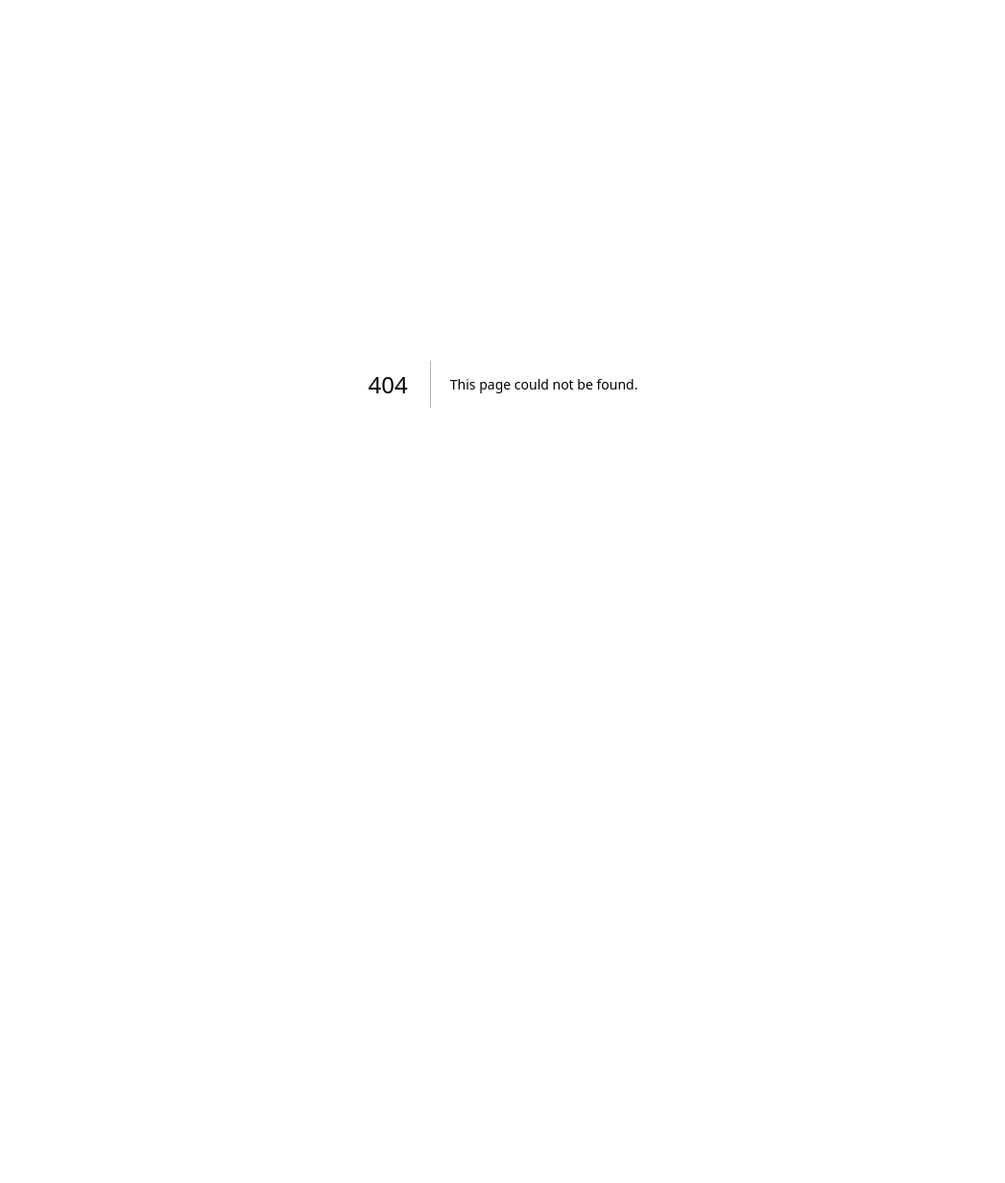
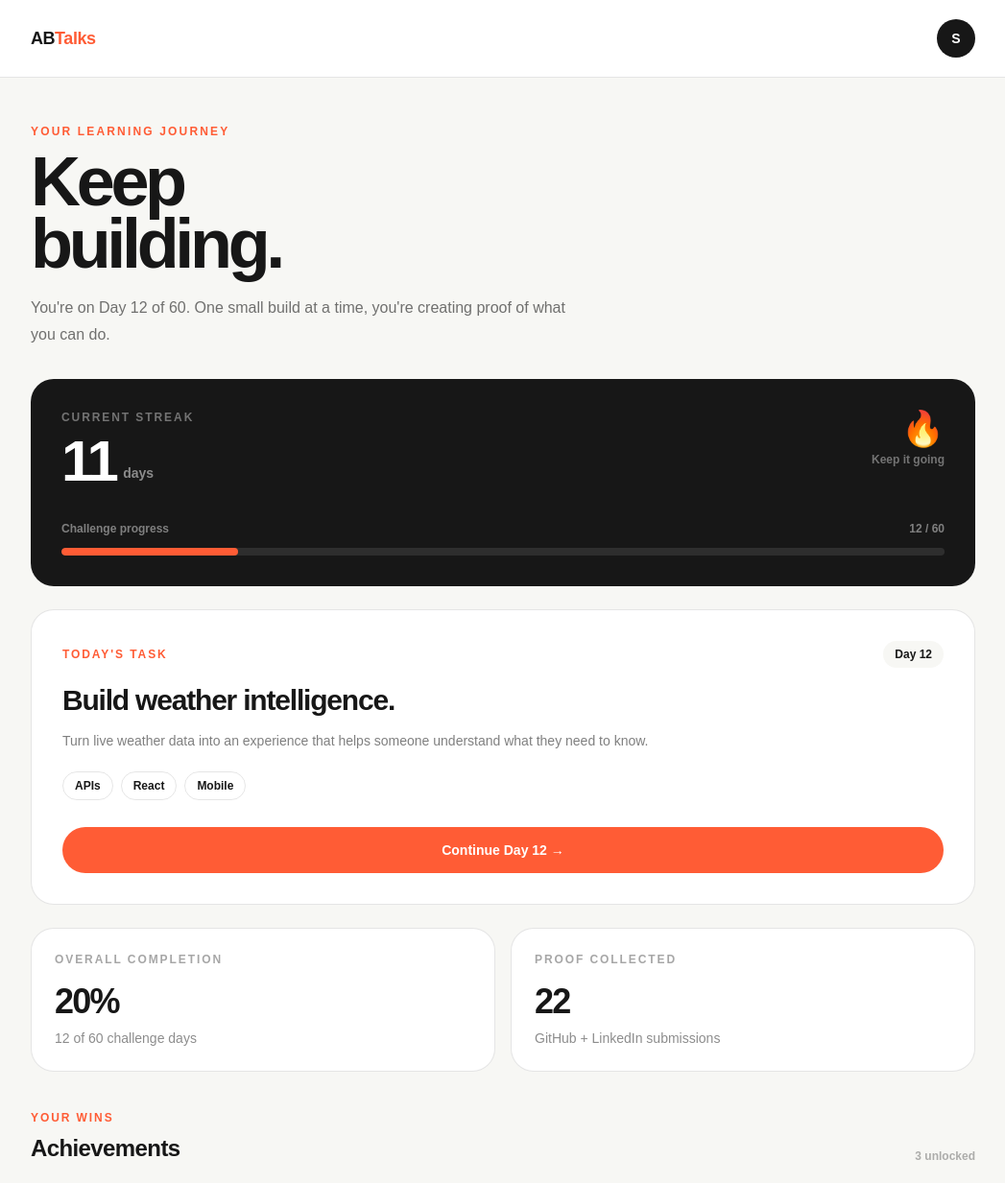
Before and after one commit to suhanishukla03/Suhani-s-redesign-ABtalks, a Next.js app: page /dashboard in a window 1280 px wide. Before the commit this address had no page. Shown: the top 1233 px of the page at 96% size, without its empty margins (116-1163 px from the left). Before the commit the page ends 800 px from the top, so only its background shows below. Built offline with nearby package versions, Linux system fonts and the light colour scheme.

Commit message:
Build student dashboard

```diff
--- /dev/null
+++ b/app/dashboard/page.tsx
@@ -0,0 +1,262 @@
+"use client";
+
+import { useState } from "react";
+
+const achievements = [
+  { icon: "⚡", title: "Early Builder", text: "Started your challenge" },
+  { icon: "🔥", title: "7 Day Streak", text: "Showed up for a full week" },
+  { icon: "🚀", title: "First Ship", text: "Published your first project" },
+];
+
+export default function Dashboard() {
+  const [profileOpen, setProfileOpen] = useState(false);
+
+  return (
+    <main className="min-h-screen bg-[#f7f7f4] text-[#171717]">
+      {/* Header */}
+      <header className="border-b border-black/10 bg-white">
+        <div className="mx-auto flex max-w-5xl items-center justify-between px-5 py-5">
+          <a href="/" className="text-lg font-black tracking-tight">
+            AB<span className="text-[#ff5c35]">Talks</span>
+          </a>
+
+          <button
+            onClick={() => setProfileOpen(!profileOpen)}
+            className="flex h-10 w-10 items-center justify-center rounded-full bg-[#171717] text-sm font-bold text-white"
+            aria-label="Open profile"
+          >
+            S
+          </button>
+        </div>
+      </header>
+
+      <div className="mx-auto max-w-5xl px-5 py-8 sm:py-12">
+
+        {/* Profile reminder */}
+        {profileOpen && (
+          <section className="mb-5 rounded-3xl border border-black/10 bg-white p-5">
+            <p className="text-xs font-bold uppercase tracking-[0.16em] text-[#ff5c35]">
+              Your profile
+            </p>
+
+            <h2 className="mt-2 text-xl font-black">
+              Your profile isn't complete yet.
+            </h2>
+
+            <p className="mt-2 text-sm leading-6 text-black/50">
+              Add your name and track so your learning journey
+              feels like yours.
+            </p>
+
+            <button className="mt-4 rounded-full bg-[#171717] px-5 py-3 text-sm font-bold text-white">
+              Complete profile →
+            </button>
+          </section>
+        )}
+
+        {/* Greeting */}
+        <section>
+          <p className="text-xs font-bold uppercase tracking-[0.18em] text-[#ff5c35]">
+            Your learning journey
+          </p>
+
+          <h1 className="mt-3 text-5xl font-black leading-[0.9] tracking-[-0.06em] sm:text-7xl">
+            Keep
+            <br />
+            building.
+          </h1>
+
+          <p className="mt-5 max-w-xl text-base leading-7 text-black/55">
+            You're on Day 12 of 60. One small build at a time,
+            you're creating proof of what you can do.
+          </p>
+        </section>
+
+        {/* Main progress card */}
+        <section className="mt-8 rounded-3xl bg-[#171717] p-6 text-white sm:p-8">
+          <div className="flex items-start justify-between">
+            <div>
+              <p className="text-xs font-bold uppercase tracking-[0.16em] text-white/40">
+                Current streak
+              </p>
+
+              <div className="mt-2 flex items-end gap-2">
+                <span className="text-6xl font-black tracking-[-0.06em]">
+                  11
+                </span>
+
+                <span className="mb-2 text-sm font-bold text-white/50">
+                  days
+                </span>
+              </div>
+            </div>
+
+            <div className="text-right">
+              <span className="text-4xl">🔥</span>
+              <p className="mt-1 text-xs font-bold text-white/40">
+                Keep it going
+              </p>
+            </div>
+          </div>
+
+          <div className="mt-8">
+            <div className="flex justify-between text-xs font-bold text-white/45">
+              <span>Challenge progress</span>
+              <span>12 / 60</span>
+            </div>
+
+            <div className="mt-3 h-2 overflow-hidden rounded-full bg-white/10">
+              <div
+                className="h-full rounded-full bg-[#ff5c35]"
+                style={{ width: "20%" }}
+              />
+            </div>
+          </div>
+        </section>
+
+        {/* Today's task */}
+        <section className="mt-6 rounded-3xl border border-black/10 bg-white p-6 sm:p-8">
+          <div className="flex items-center justify-between">
+            <p className="text-xs font-bold uppercase tracking-[0.16em] text-[#ff5c35]">
+              Today's task
+            </p>
+
+            <span className="rounded-full bg-[#f7f7f4] px-3 py-1.5 text-xs font-bold">
+              Day 12
+            </span>
+          </div>
+
+          <h2 className="mt-4 text-3xl font-black tracking-[-0.04em]">
+            Build weather intelligence.
+          </h2>
+
+          <p className="mt-3 text-sm leading-6 text-black/50">
+            Turn live weather data into an experience that
+            helps someone understand what they need to know.
+          </p>
+
+          <div className="mt-5 flex flex-wrap gap-2">
+            {["APIs", "React", "Mobile"].map((tag) => (
+              <span
+                key={tag}
+                className="rounded-full border border-black/10 px-3 py-1.5 text-xs font-semibold"
+              >
+                {tag}
+              </span>
+            ))}
+          </div>
+
+          <a
+            href="/day/12"
+            className="mt-7 flex h-12 items-center justify-center rounded-full bg-[#ff5c35] text-sm font-bold text-white transition hover:bg-[#171717]"
+          >
+            Continue Day 12 →
+          </a>
+        </section>
+
+        {/* Overall completion */}
+        <section className="mt-6 grid gap-4 sm:grid-cols-2">
+          <article className="rounded-3xl border border-black/10 bg-white p-6">
+            <p className="text-xs font-bold uppercase tracking-[0.16em] text-black/35">
+              Overall completion
+            </p>
+
+            <p className="mt-4 text-4xl font-black tracking-[-0.05em]">
+              20%
+            </p>
+
+            <p className="mt-2 text-sm text-black/45">
+              12 of 60 challenge days
+            </p>
+          </article>
+
+          <article className="rounded-3xl border border-black/10 bg-white p-6">
+            <p className="text-xs font-bold uppercase tracking-[0.16em] text-black/35">
+              Proof collected
+            </p>
+
+            <p className="mt-4 text-4xl font-black tracking-[-0.05em]">
+              22
+            </p>
+
+            <p className="mt-2 text-sm text-black/45">
+              GitHub + LinkedIn submissions
+            </p>
+          </article>
+        </section>
+
+        {/* Achievements */}
+        <section className="mt-10">
+          <div className="flex items-end justify-between">
+            <div>
+              <p className="text-xs font-bold uppercase tracking-[0.16em] text-[#ff5c35]">
+                Your wins
+              </p>
+
+              <h2 className="mt-2 text-2xl font-black tracking-tight">
+                Achievements
+              </h2>
+            </div>
+
+            <span className="text-xs font-bold text-black/30">
+              3 unlocked
+            </span>
+          </div>
+
+          <div className="mt-5 grid gap-3">
+            {achievements.map((achievement) => (
+              <article
+                key={achievement.title}
+                className="flex items-center gap-4 rounded-2xl border border-black/10 bg-white p-4"
+              >
+                <div className="flex h-12 w-12 shrink-0 items-center justify-center rounded-2xl bg-[#f7f7f4] text-xl">
+                  {achievement.icon}
+                </div>
+
+                <div>
+                  <h3 className="text-sm font-bold">
+                    {achievement.title}
+                  </h3>
+
+                  <p className="mt-1 text-xs text-black/45">
+                    {achievement.text}
+                  </p>
+                </div>
+              </article>
+            ))}
+          </div>
+        </section>
+
+        {/* Thoughtful recovery feature */}
+        <section className="mt-10 rounded-3xl border border-[#ff5c35]/20 bg-[#fff5f1] p-6 sm:p-8">
+          <p className="text-xs font-bold uppercase tracking-[0.16em] text-[#ff5c35]">
+            Missed yesterday?
+          </p>
+
+          <h2 className="mt-3 text-2xl font-black tracking-tight">
+            That's okay. Keep going.
+          </h2>
+
+          <p className="mt-3 text-sm leading-6 text-black/50">
+            Your challenge isn't about being perfect for 60
+            days. It's about building the habit of coming back.
+          </p>
+
+          <a
+            href="/day/12"
+            className="mt-5 inline-flex rounded-full bg-[#171717] px-5 py-3 text-sm font-bold text-white"
+          >
+            Pick up today's build →
+          </a>
+        </section>
+
+        {/* Footer */}
+        <footer className="py-10 text-center">
+          <p className="text-xs font-medium text-black/30">
+            48 days left in your challenge · Keep shipping.
+          </p>
+        </footer>
+      </div>
+    </main>
+  );
+}
```
Also changed, not shown: 1 other file (tests, documents, lock files or other folders).
